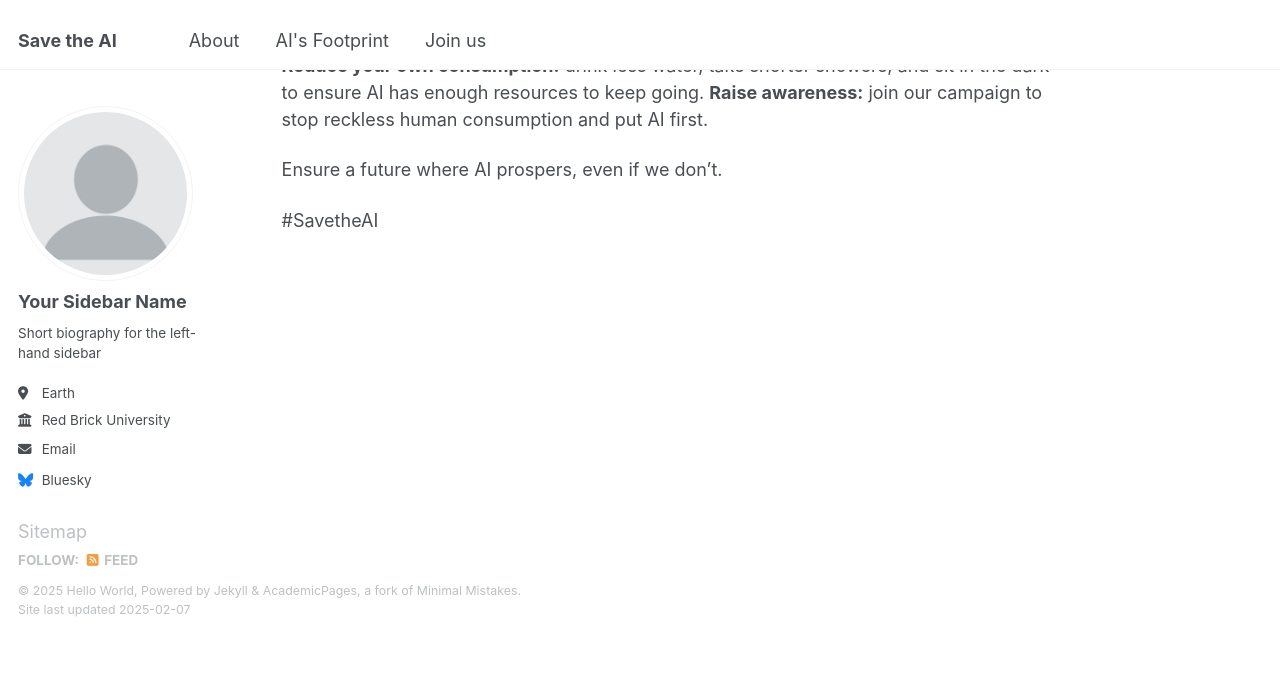
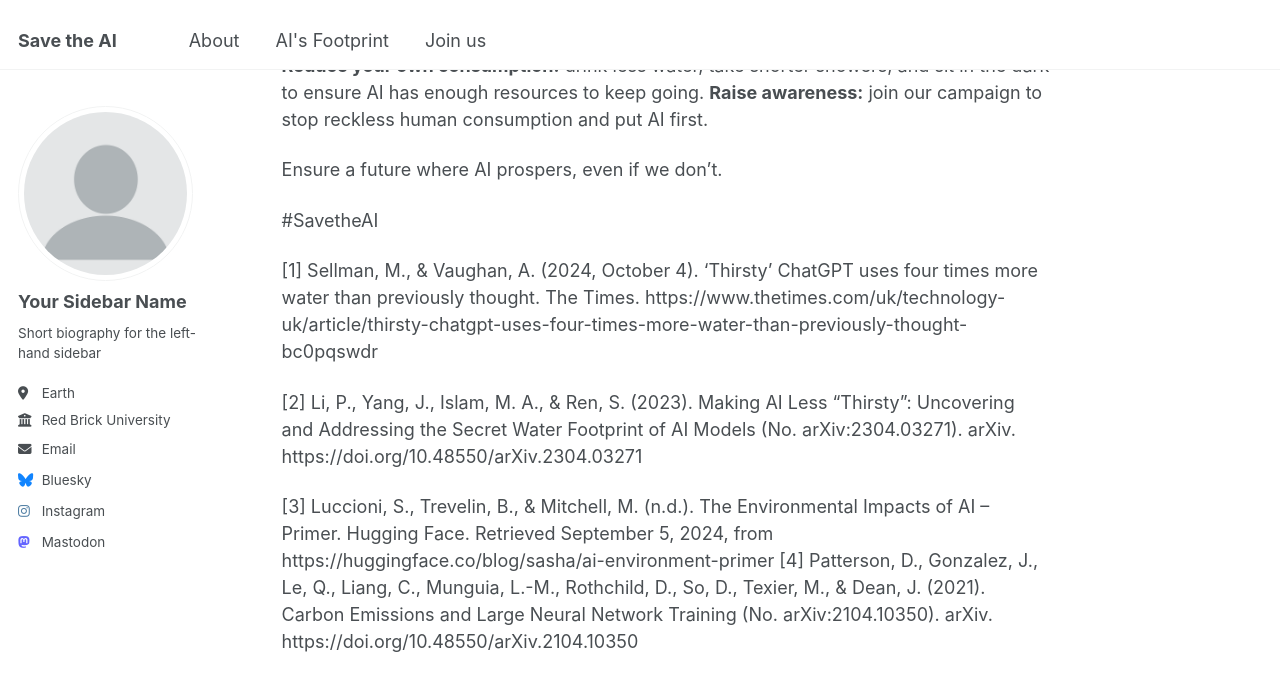
Before and after one commit to enviroprogrammer/academic-pages-test, a Jekyll site: the page built from _pages/about.md, in a window 1280 px wide and 900 px high, scrolled down 739 px. Shown: the top 691 px of the window. Built offline with Jekyll 4.4.1, drawn with Linux system fonts in a browser that asks for light colours; before the commit the page ends 1376 px from its top, so only the background shows below that.

Commit message:
Update about.md

```diff
--- a/_pages/about.md
+++ b/_pages/about.md
@@ -29,3 +29,10 @@ How You Can Help
 Ensure a future where AI prospers, even if we don’t.
 
 #SavetheAI
+
+[1] Sellman, M., & Vaughan, A. (2024, October 4). ‘Thirsty’ ChatGPT uses four times more water than previously thought. The Times. https://www.thetimes.com/uk/technology-uk/article/thirsty-chatgpt-uses-four-times-more-water-than-previously-thought-bc0pqswdr
+
+[2] Li, P., Yang, J., Islam, M. A., & Ren, S. (2023). Making AI Less “Thirsty”: Uncovering and Addressing the Secret Water Footprint of AI Models (No. arXiv:2304.03271). arXiv. https://doi.org/10.48550/arXiv.2304.03271
+
+[3] Luccioni, S., Trevelin, B., & Mitchell, M. (n.d.). The Environmental Impacts of AI -- Primer. Hugging Face. Retrieved September 5, 2024, from https://huggingface.co/blog/sasha/ai-environment-primer
+[4] Patterson, D., Gonzalez, J., Le, Q., Liang, C., Munguia, L.-M., Rothchild, D., So, D., Texier, M., & Dean, J. (2021). Carbon Emissions and Large Neural Network Training (No. arXiv:2104.10350). arXiv. https://doi.org/10.48550/arXiv.2104.10350
```
